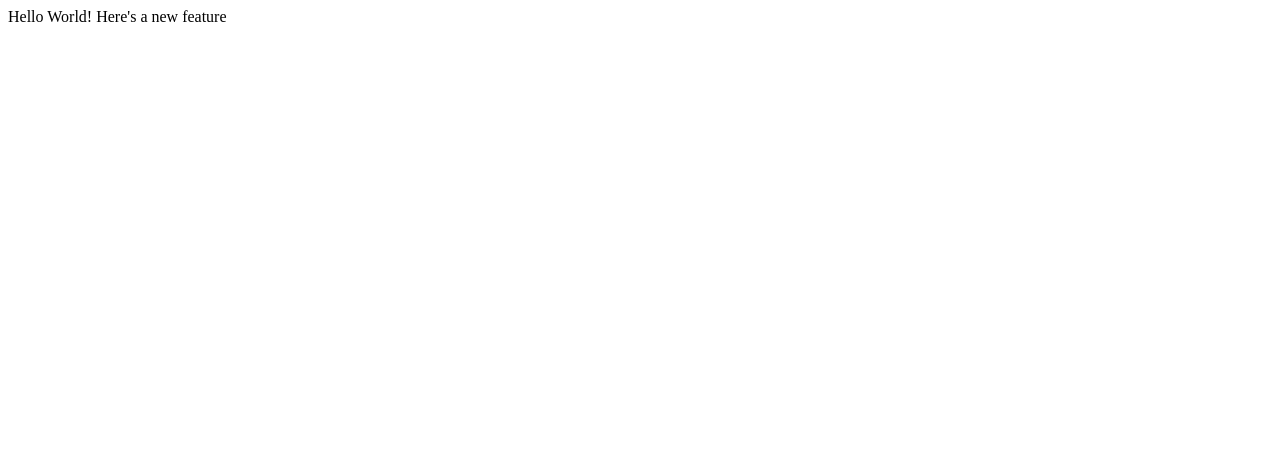
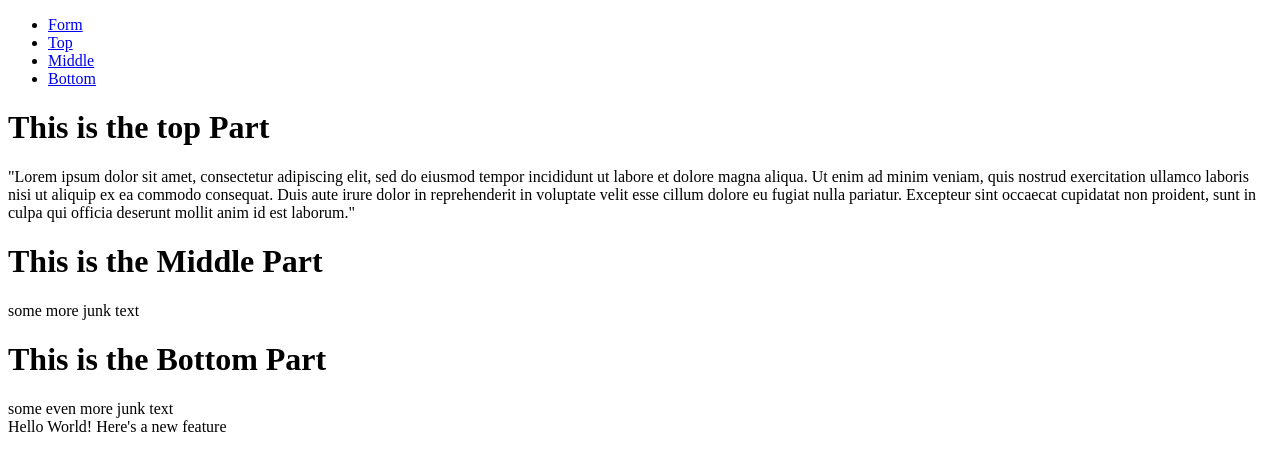
Before and after one commit to mariospapnik/CS50-Draft, a plain HTML site: page hello.html in a window 1280 px wide. Drawn offline with Linux system fonts and the light colour scheme.

Commit message:
New stuff

```diff
--- a/hello.html
+++ b/hello.html
@@ -6,6 +6,26 @@
 
     </head>
     <body>
+      <div id="ListDiv">
+        <ul>
+          <li><a href="form.html">Form</a></li>
+          <li><a href="#top">Top</a></li>
+          <li><a href="#middle">Middle</a></li>
+          <li><a href="#bottom">Bottom</a></li>
+        </ul>
+      </div>
+      <div id="top"> <h1>This is the top Part</h1>
+          <span> "Lorem ipsum dolor sit amet, consectetur adipiscing elit,
+                  sed do eiusmod tempor incididunt ut labore et dolore magna aliqua.
+                   Ut enim ad minim veniam, quis nostrud exercitation ullamco laboris nisi
+                   ut aliquip ex ea commodo consequat. Duis aute irure dolor in reprehenderit
+                   in voluptate velit esse cillum dolore eu fugiat nulla pariatur.
+                   Excepteur sint occaecat cupidatat non proident,
+                   sunt in culpa qui officia deserunt mollit anim id est laborum."</span>
+      </div>
+      <div id="middle"> <h1>This is the Middle Part</h1> <span> some more junk text</span> </div>
+      <div id="bottom"> <h1>This is the Bottom Part </h1> <span> some even more junk text</span></div>
+
       Hello World!
       Here's a new feature
     </div>
```
